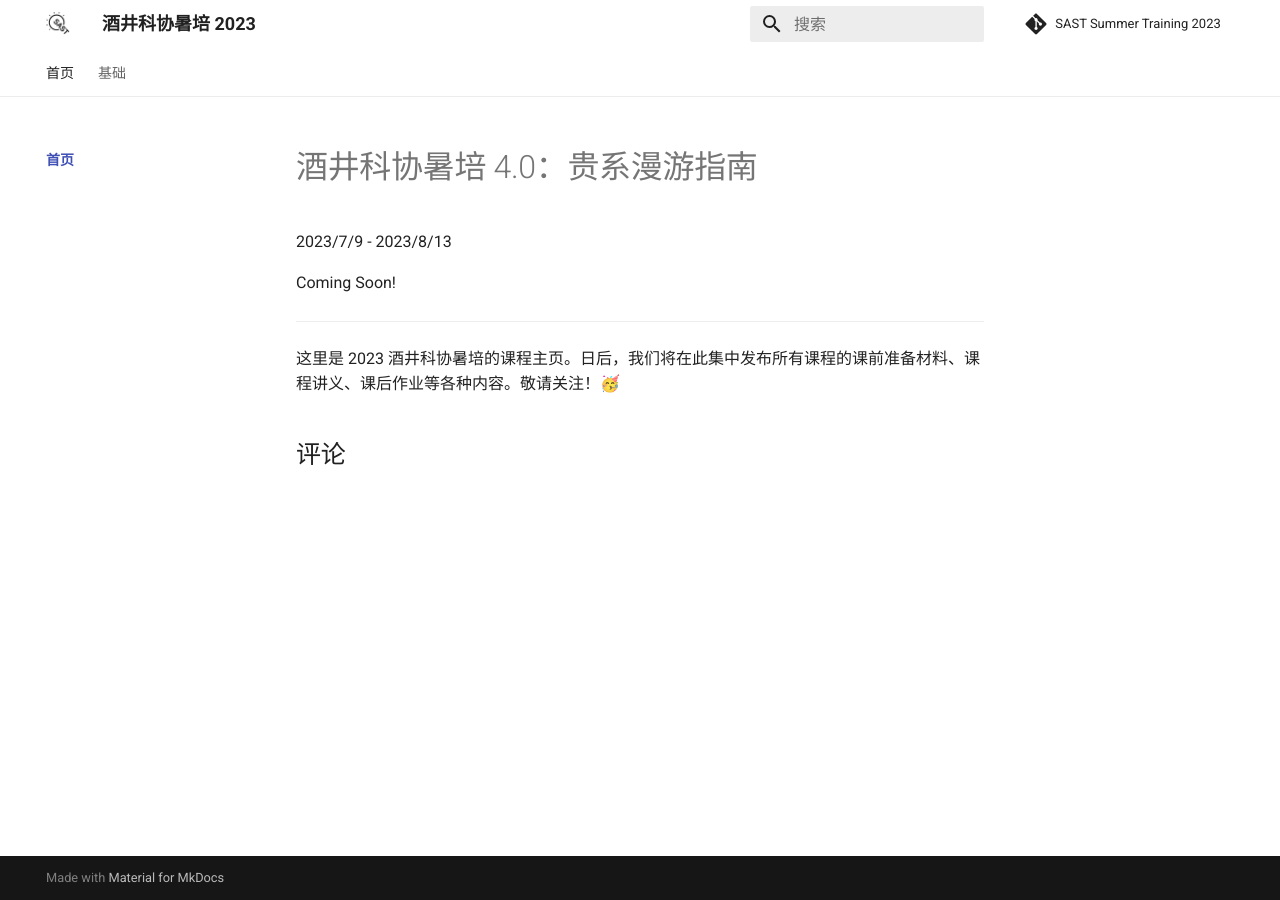
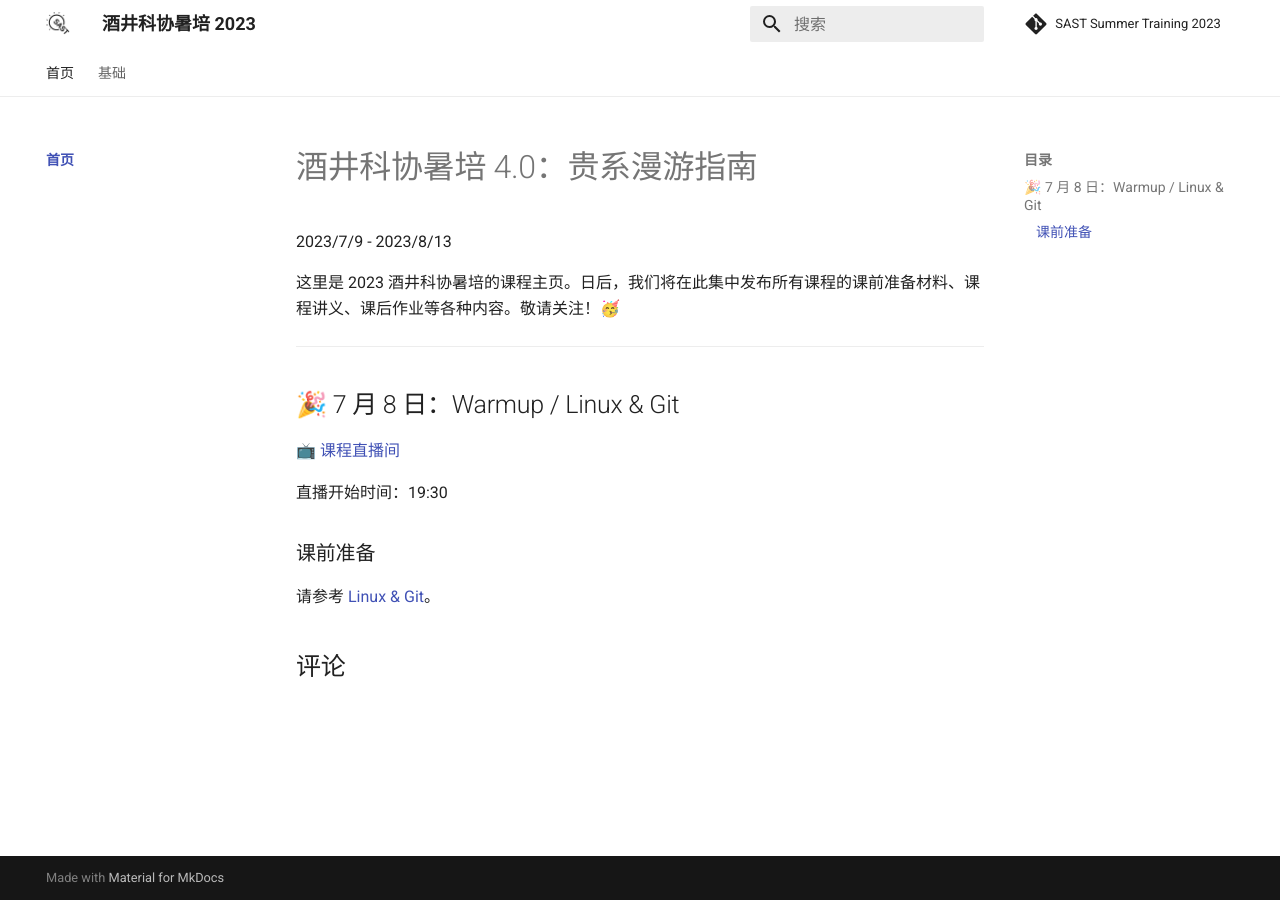
Before and after one commit to sast-summer-training-2023/sast-summer-training-2023.github.io, an MkDocs documentation site: the page built from docs/index.md, in a window 1280 px wide. Built offline with MkDocs 1.6.1 and Material for MkDocs 9.7.7, drawn with Linux system fonts in a browser that asks for light colours; comment, search, counter and statistics services are not loaded.

Commit message:
feat: update homepage 0708

```diff
--- a/docs/index.md
+++ b/docs/index.md
@@ -2,8 +2,16 @@
 
 2023/7/9 - 2023/8/13
 
-Coming Soon!
+这里是 2023 酒井科协暑培的课程主页。日后，我们将在此集中发布所有课程的课前准备材料、课程讲义、课后作业等各种内容。敬请关注！🥳
 
 -----
 
-这里是 2023 酒井科协暑培的课程主页。日后，我们将在此集中发布所有课程的课前准备材料、课程讲义、课后作业等各种内容。敬请关注！🥳
+## 🎉 7 月 8 日：Warmup / Linux & Git
+
+📺 [课程直播间](https://live.bilibili.com/22238700)
+
+直播开始时间：19:30
+
+### 课前准备
+
+请参考 [Linux & Git](basic/linux)。
```
